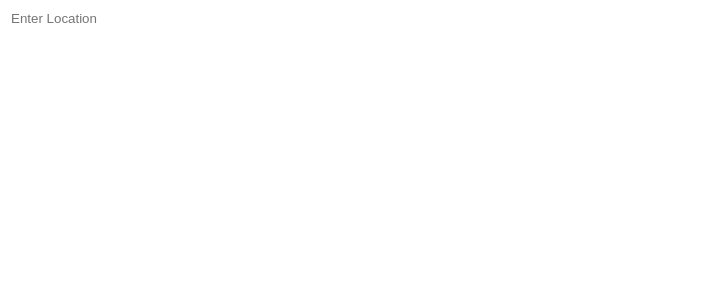
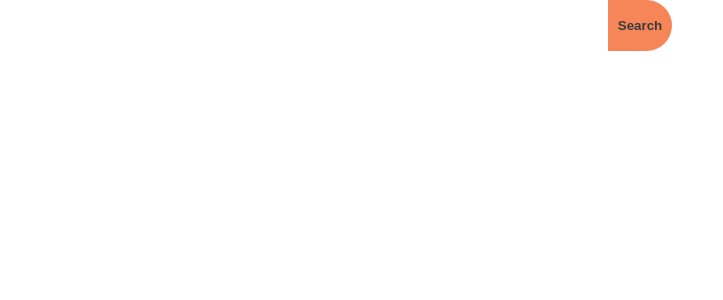
Before and after one commit to martin-alem/react-weather-app, a React (Create React App) app: page / in a window 1280 px wide. Shown: the top 300 px of the page, without its empty margins (0-723 px from the left). Built offline with nearby package versions, Linux system fonts and the light colour scheme.

Commit message:
Implement search button

```diff
--- a/src/components/App/App.js
+++ b/src/components/App/App.js
@@ -1,10 +1,11 @@
 import './App.css';
 import SearchForm from '../forms/SearchForm';
+import SearchButton from '../buttons/SearchButton';
 
 function App() {
   return (
     <div className="App">
-      <SearchForm />
+      <SearchButton />
     </div>
   );
 }
--- /dev/null
+++ b/src/components/buttons/Button.css
@@ -0,0 +1,20 @@
+.Button{
+    background-color: #F68657;
+    border: none;
+    cursor: pointer;
+}
+
+Button:hover {
+    opacity: 0.4;
+    color: #ffff;
+    transition: all 0.2s;
+  }
+
+.SearchButton{
+    font-weight: bold;
+    padding: 1rem;
+    height: 5.1rem;
+    font-family: inherit;
+    color: #383A3F;
+    border-radius: 0px 5rem 5rem 0px;
+}
--- /dev/null
+++ b/src/components/buttons/SearchButton.js
@@ -0,0 +1,17 @@
+import React from 'react';
+import "./Button.css";
+
+
+class SearchButton extends React.Component {
+
+
+    render() {
+        return (
+            <React.Fragment>
+                <button className="Button SearchButton">Search</button>
+            </React.Fragment>
+        );
+    }
+}
+
+export default SearchButton;
```
